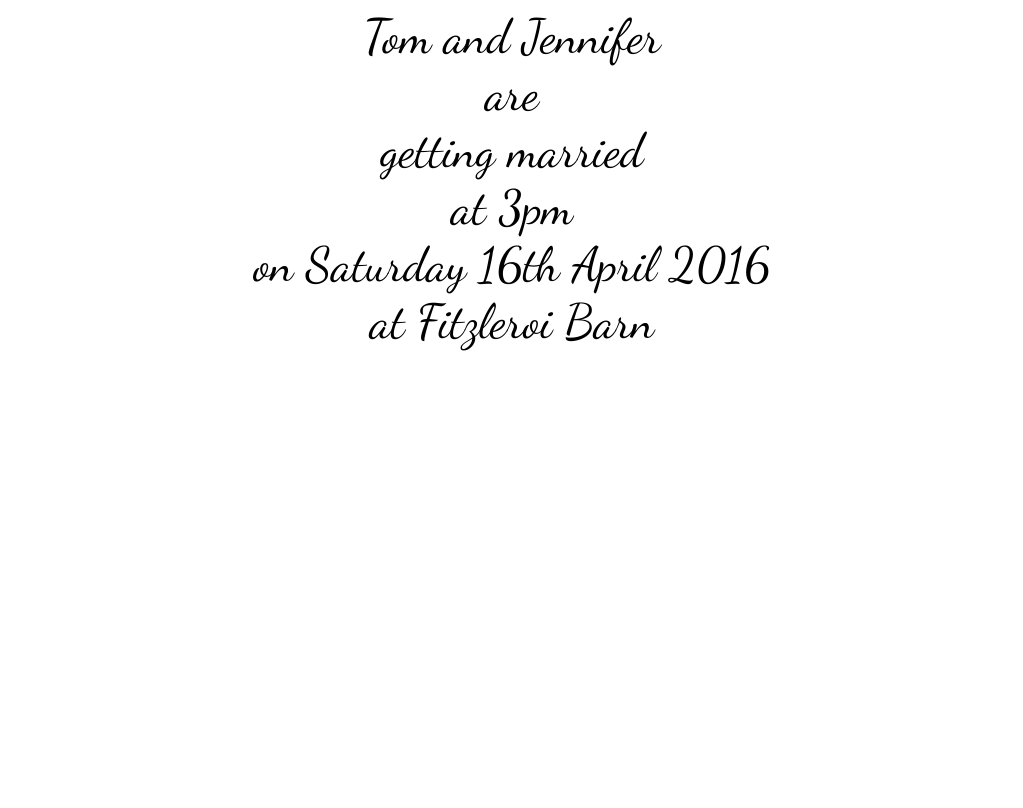
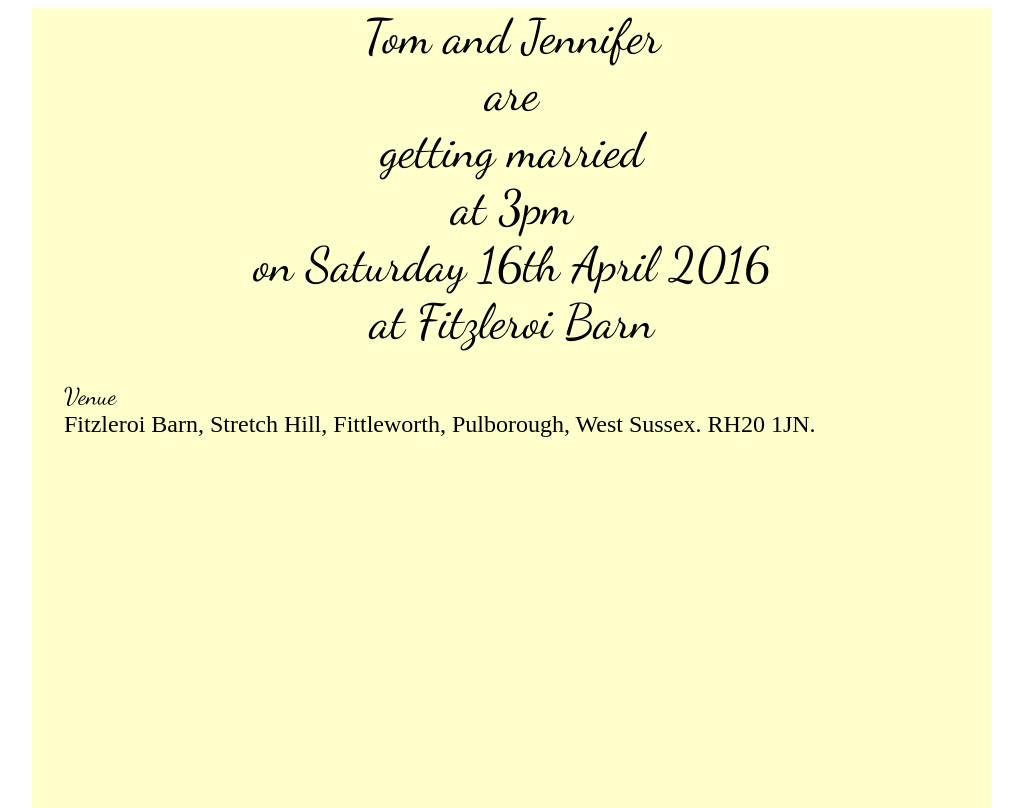
Before and after one commit to scarytom/tomandjennifer, a plain HTML site: page index.html in a window 1280 px wide. Shown: the whole page, without its empty margins (128-1151 px from the left). Drawn offline with Linux system fonts and the light colour scheme.

Commit message:
Add first be of text

```diff
--- a/index.html
+++ b/index.html
@@ -8,12 +8,23 @@
 </head>
 <body>
   <div class="main-container">
-    <div class="heading">Tom and Jennifer</div>
-    <div class="heading">are</div>
-    <div class="heading">getting married</div>
-    <div class="heading">at 3pm</div>
-    <div class="heading">on Saturday 16th April 2016</div>
-    <div class="heading">at Fitzleroi Barn</div>
+    <div class="main-heading-container">
+      <div class="main-heading">Tom and Jennifer</div>
+      <div class="main-heading">are</div>
+      <div class="main-heading">getting married</div>
+      <div class="main-heading">at 3pm</div>
+      <div class="main-heading">on Saturday 16th April 2016</div>
+      <div class="main-heading">at Fitzleroi Barn</div>
+    </div>
+    <div class="main">
+      <div class="heading">
+        Venue
+      </div>
+      <div class="text">Fitzleroi Barn, Stretch Hill, Fittleworth, Pulborough, West Sussex. RH20 1JN.</div>
+
+    </div>
   </div>
+
+
 </body>
 </html>
--- a/styles.css
+++ b/styles.css
@@ -1,7 +1,17 @@
+html {
+    height: 100%;
+}
+
+body {
+    height: 100%;
+}
+
 .main-container
 {
     width: auto;
     margin: auto auto;
+    background-color: #ffffcc;
+    height: 100%;
 }
 
 @media screen and (min-width: 960px) {
@@ -10,10 +20,29 @@
         }
 }
 
-.heading {
+.main-heading-container {
+    margin-bottom: 2em;
+}
+
+.main {
+    margin: auto 0.5em 2em 0.5em;
+}
+
+.main-heading {
     font-family: 'Dancing Script', cursive;
     font-size: 3em;
     text-align: center;
+}
+
+.heading {
+    font-family: 'Dancing Script', cursive;
+    font-size: 1.5em;
+    margin-left: 1em;
+}
+
+.text {
+    margin-left: 1em;
+    font-size: 1.5em;
 }
 
 @media screen and (min-width: 600px) {
```
